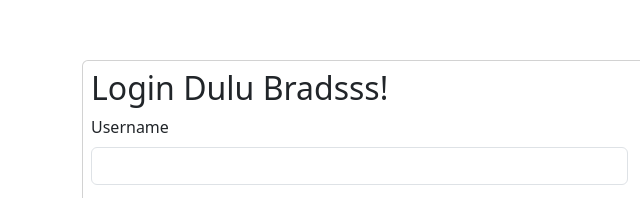
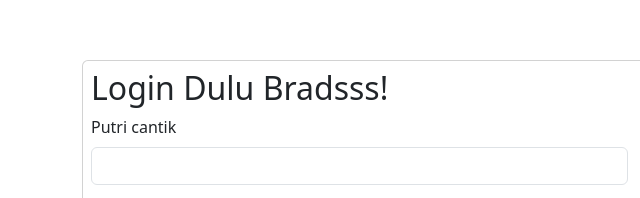
Before and after one commit to ptrprnmaa/gitpush, a plain HTML site: page index.html in a window 1280 px wide. Shown: the part 116-314 px from the top of the page, 0-640 px from the left. Drawn offline with nearby package versions, Linux system fonts and the light colour scheme.

Commit message:
putri cantik

```diff
--- a/index.html
+++ b/index.html
@@ -17,7 +17,7 @@
                         <h2>Login Dulu Bradsss!</h2>
                         <form action="aksi/cek_login.php" method="post">
                             <div class="mb-3">
-                                <label for="exampleInputEmail1" class="form-label">Username</label>
+                                <label for="exampleInputEmail1" class="form-label">Putri cantik</label>
                                 <input type="text" name="username" class="form-control" required id="exampleInputEmail1" aria-describedby="emailHelp">
                             </div>
                             <div class="mb-3">
```
